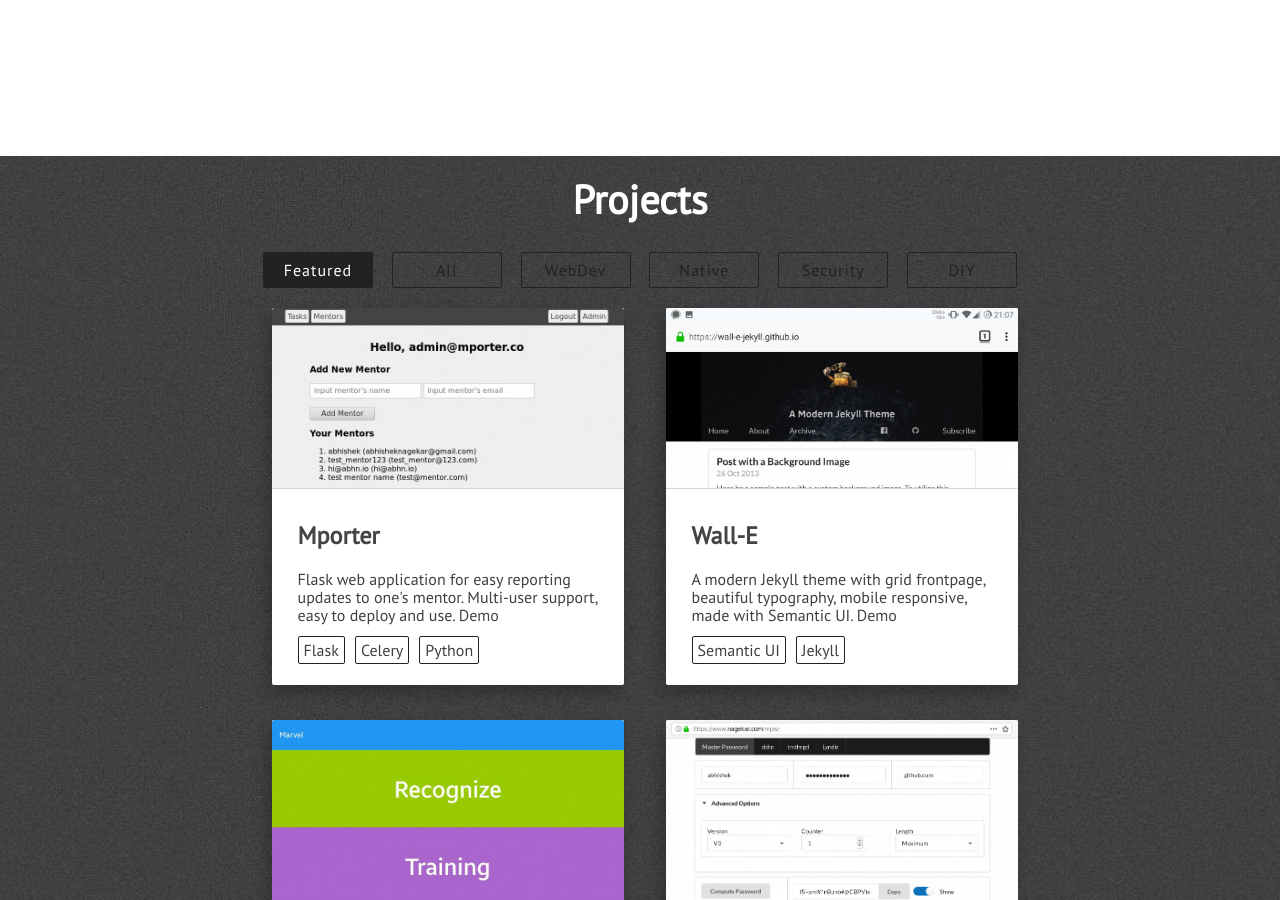
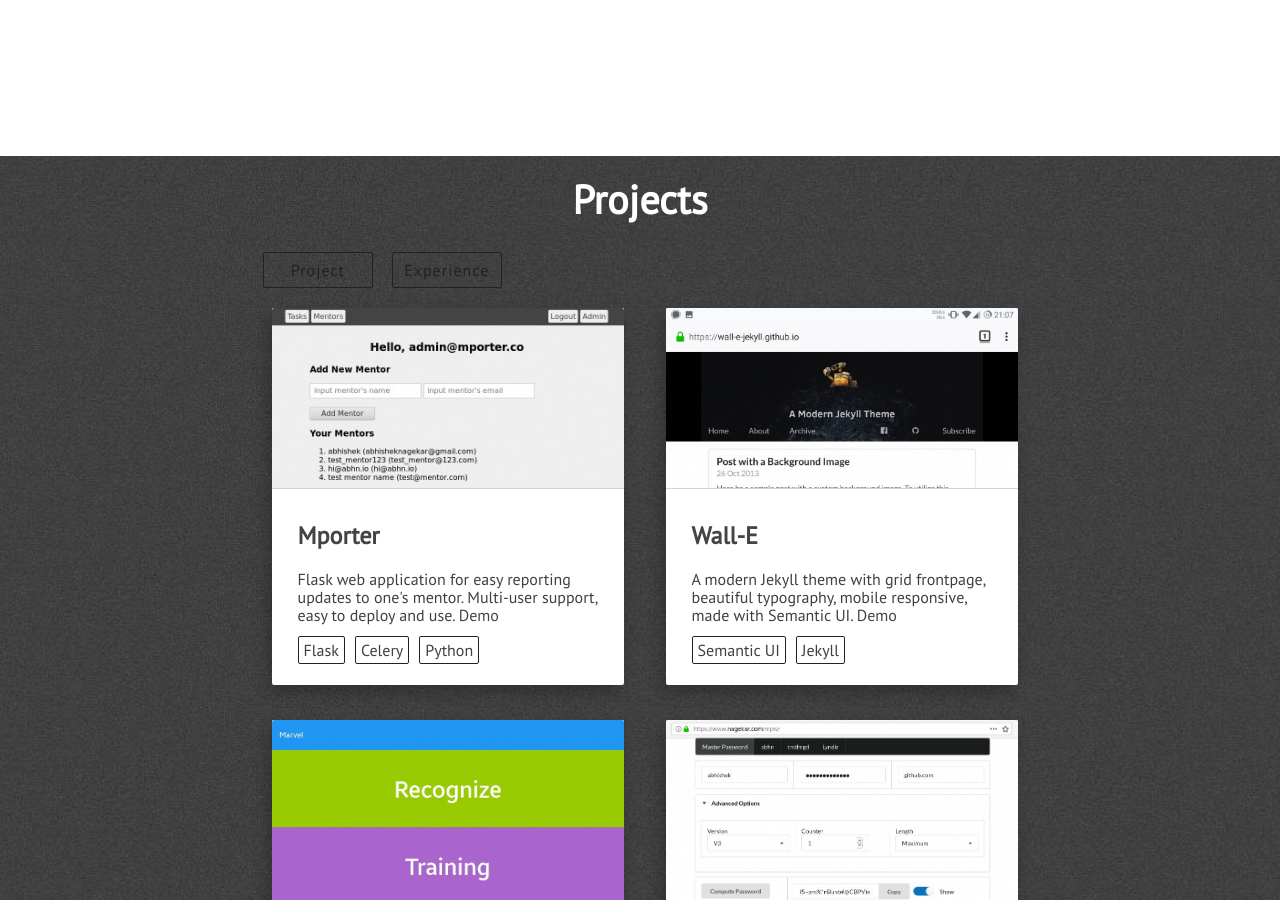
Before and after one commit to Hwanhuii/hwanhui, a Jekyll site: the page built from index.html, in a window 1280 px wide and 900 px high, scrolled down 1804 px. Built offline with Jekyll 4.4.1, drawn with Linux system fonts in a browser that asks for light colours; nearby versions of some CDN libraries.

Commit message:
change project

```diff
--- a/_includes/projects.html
+++ b/_includes/projects.html
@@ -5,12 +5,8 @@
 
                 <div class="project-technologies">
 
-                    <a id="featured" class="semi-transparent-button with-border white-button" onclick="selected('featured')">Featured</a>
-                    <a id="all" class="semi-transparent-button with-border white-button" onclick="selected('all')">All</a>
-                    <a id="webdev" class="semi-transparent-button with-border white-button" onclick="selected('webdev')">WebDev</a>
-                    <a id="native" class="semi-transparent-button with-border white-button" onclick="selected('native')">Native</a>
-                    <a id="security" class="semi-transparent-button with-border white-button" onclick="selected('security')">Security</a>
-                    <a id="diy" class="semi-transparent-button with-border white-button" onclick="selected('diy')">DIY</a>
+                    <a id="project" class="semi-transparent-button with-border white-button" onclick="selected('project')">Project</a>
+                    <a id="experience" class="semi-transparent-button with-border white-button" onclick="selected('experience')">Experience</a>
 
                 </div>
 
```
